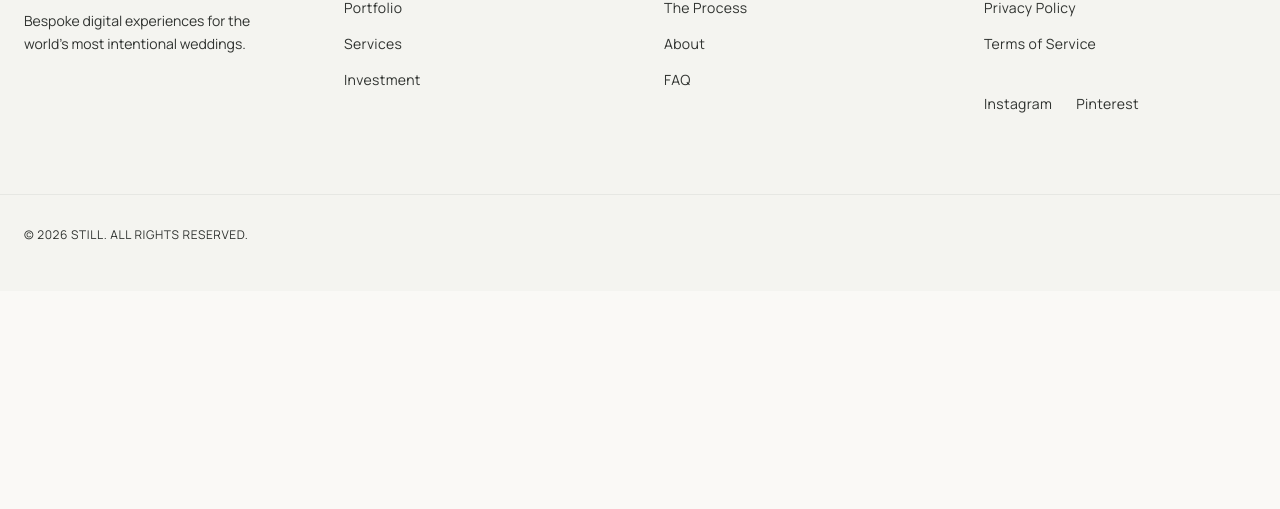
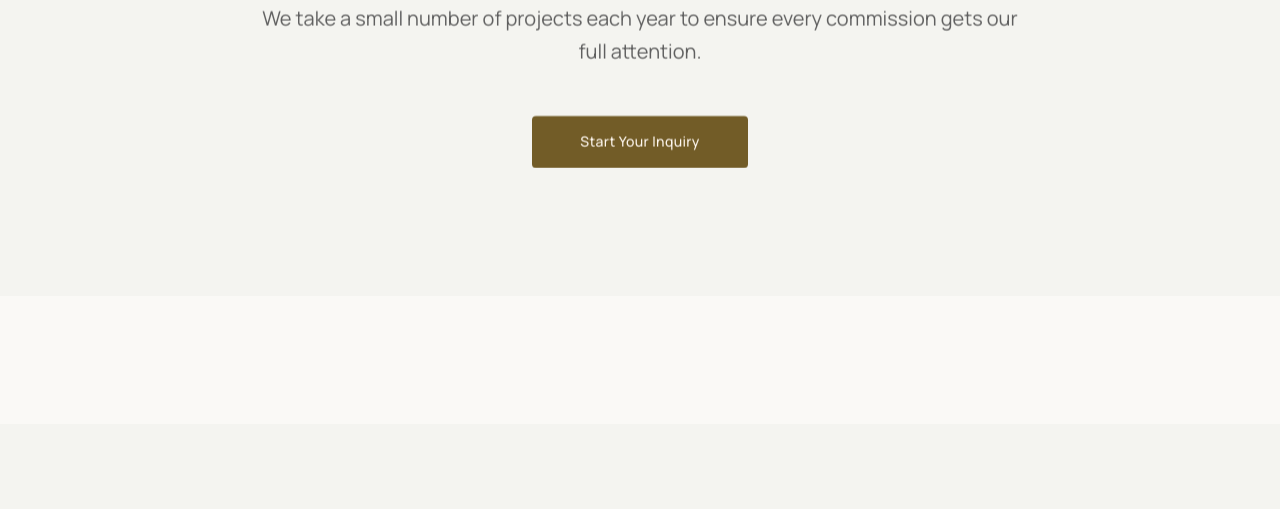
Before and after one commit to charisisthomas/still, an Astro site: page /portfolio in a window 1280 px wide. Shown: the part 2113-2622 px from the top of the page. Before the commit the page ends 2404 px from the top, so only its background shows below. Built offline with nearby package versions, Linux system fonts and the light colour scheme; Astro itself is replaced by a stand-in of ours.

Commit message:
UX: Add conversion CTA block to Portfolio index page

```diff
--- a/src/pages/portfolio/index.astro
+++ b/src/pages/portfolio/index.astro
@@ -2,6 +2,7 @@
 import Layout from '../../layouts/Layout.astro';
 import Header from '../../components/layout/Header.astro';
 import Footer from '../../components/layout/Footer.astro';
+import Button from '../../components/ui/Button.astro';
 import caseStudiesData from '../../data/extracted_case_studies.json';
 
 const getHiResImage = (slug, fallback) => {
@@ -51,6 +52,19 @@ const getHiResImage = (slug, fallback) => {
         </div>
       </div>
     </section>
+
+    <!-- Conversion CTA Block -->
+    <section class="py-32 px-6 md:px-12 bg-surface-container-low border-t border-outline-variant/10">
+        <div class="max-w-[800px] mx-auto text-center animate-on-scroll">
+            <h2 class="font-headline text-4xl md:text-6xl mb-8 text-on-surface">Ready to commission <span class="italic text-primary">yours?</span></h2>
+            <p class="font-body text-secondary text-xl mb-12 leading-relaxed">
+                We take a small number of projects each year to ensure every commission gets our full attention.
+            </p>
+            <div class="flex justify-center">
+                <Button href="/contact" variant="primary" class="px-12 py-4">Start Your Inquiry</Button>
+            </div>
+        </div>
+    </section>
   </main>
 
   <Footer />
```
